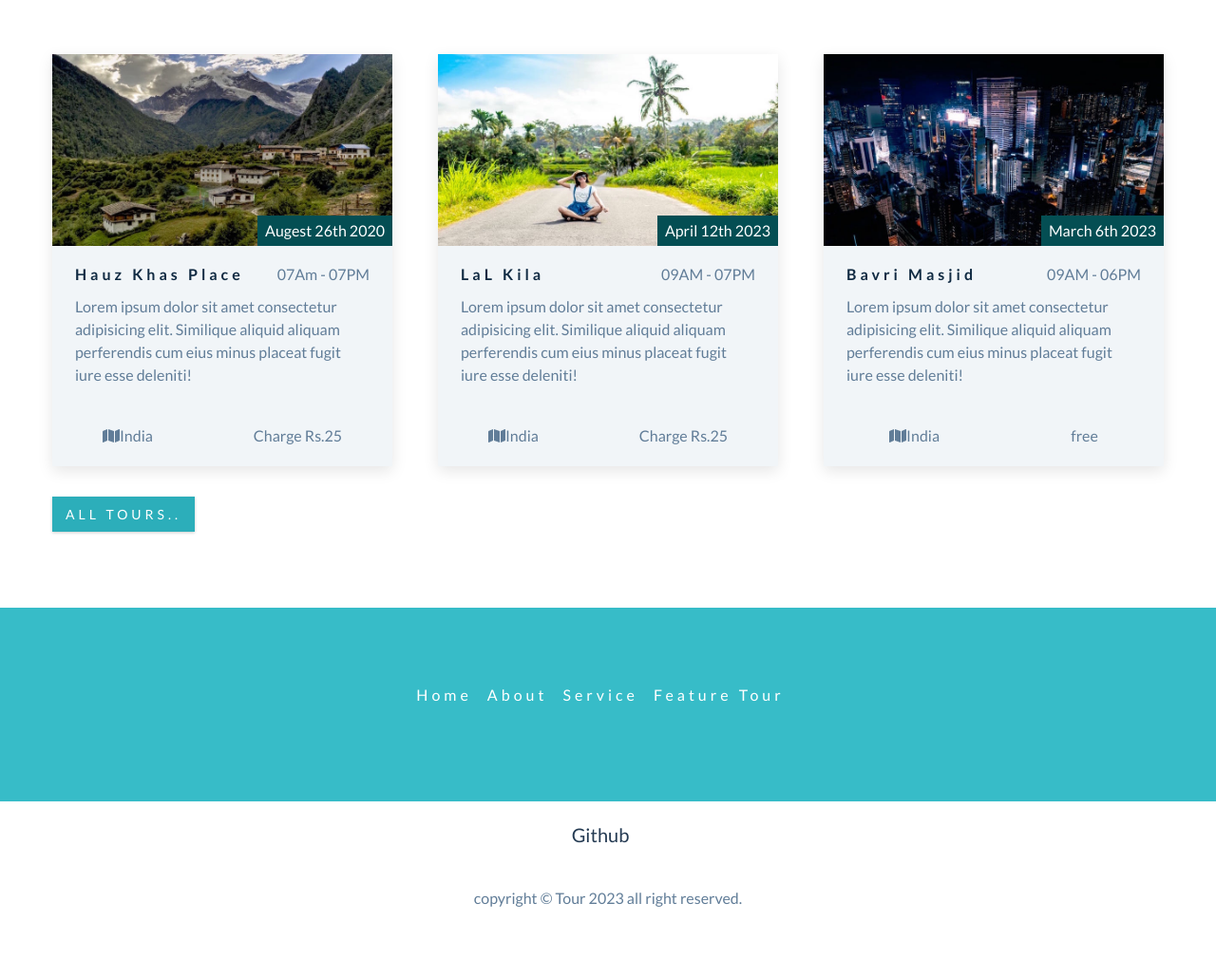
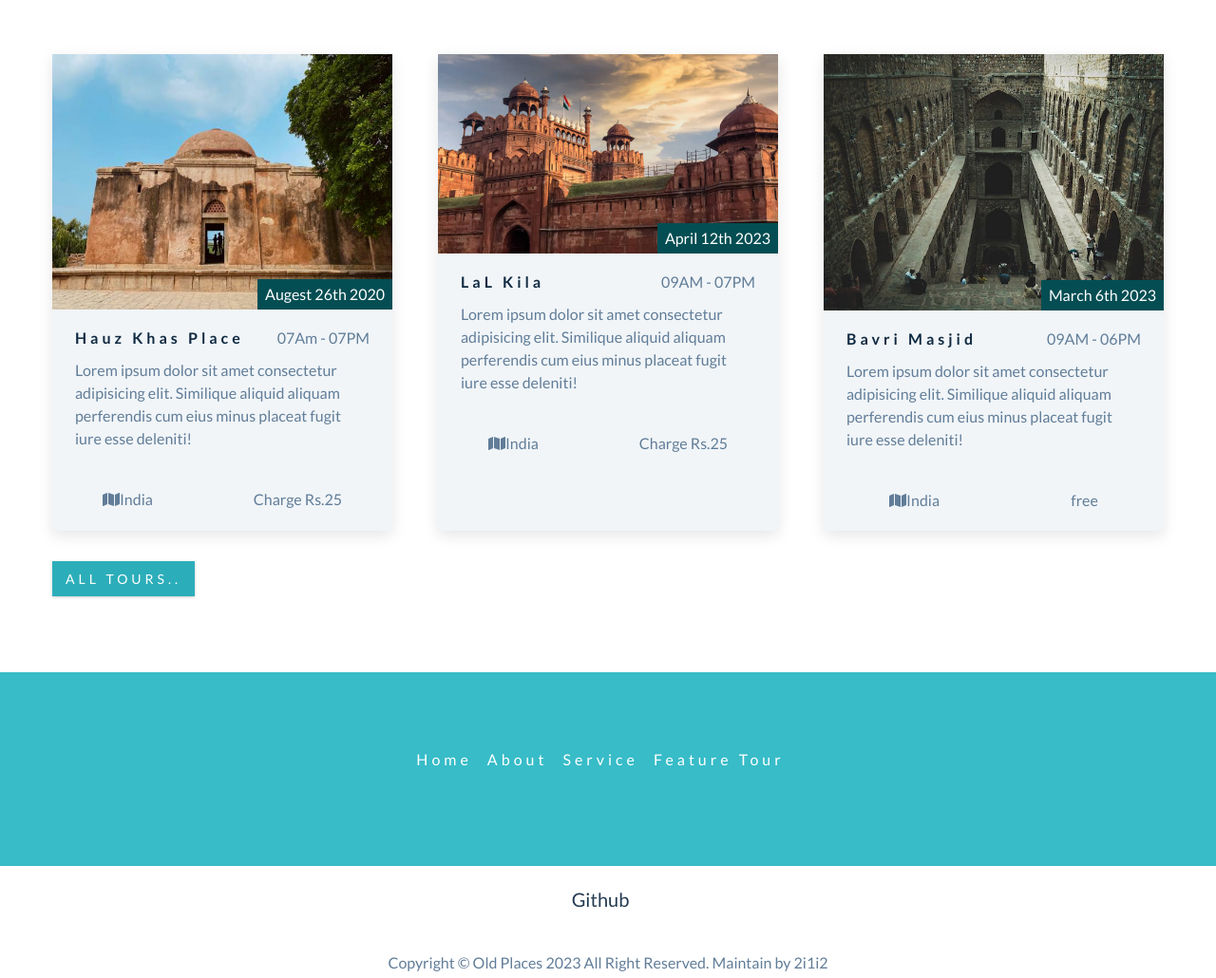
Before and after one commit to 2i1i2/Tours, a plain HTML site: page index.html in a window 1280 px wide. Shown: the part 2002-3032 px from the top of the page at 95% size. Before the commit the page ends 2964 px from the top, so only its background shows below. Drawn offline with Linux system fonts and the light colour scheme; files whose address does not match are found by name.

Commit message:
did some chagnes like update images

```diff
--- a/index.html
+++ b/index.html
@@ -160,7 +160,7 @@
         <!--single tour-->
         <article class="tour-card">
           <div class="tour-img-container">
-            <img src="./images/tour-1.jpeg" alt="" class="tour-image" >
+            <img src="./images/hauzkhas_1.jpg" alt="" class="tour-image" >
             <p class="tour-date">Augest 26th 2020</p>
           </div>
           <!--tour info-->
@@ -183,7 +183,7 @@
       <!--single tour-->
       <article class="tour-card">
         <div class="tour-img-container">
-          <img src="./images/tour-2.jpeg" alt="" class="tour-image" >
+          <img src="./images/lalkila.jpg" alt="" class="tour-image" >
           <p class="tour-date">April 12th 2023</p>
         </div>
         <!--tour info-->
@@ -209,7 +209,7 @@
       <!--single tour-->
       <article class="tour-card">
         <div class="tour-img-container">
-          <img src="./images/tour-3.jpeg" alt="" class="tour-image" >
+          <img src="./images/agrsen.jpeg" alt="" class="tour-image" >
           <p class="tour-date">March 6th 2023</p>
         </div>
         <!--tour info-->
@@ -282,7 +282,8 @@
       </li>
     </ul>
     <p class="copyright">
-      copyright &copy; Tour <span id="date"></span> all right reserved.
+      Copyright &copy; Old Places <span id="date"></span> All Right Reserved.
+      <span>Maintain by 2i1i2</span>
     </p>
     <!-- js -->
     <script src="./js/app.js"></script>
```
Also changed, not shown: images/agrsen.jpeg (added), images/hauzkhas_1.jpg (added), images/lalkila.jpg (added).
